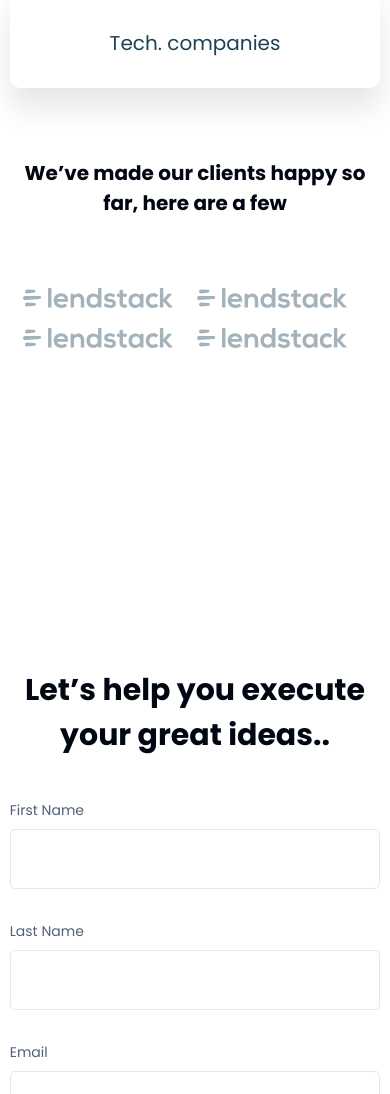
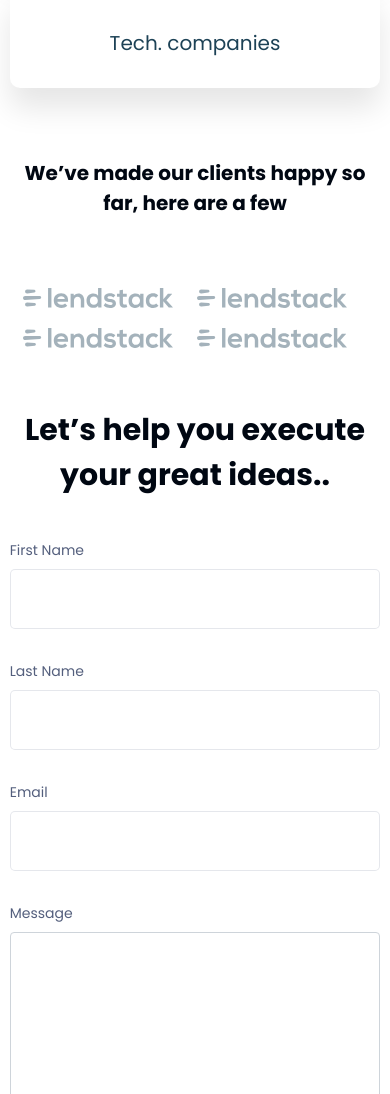
Before and after one commit to produqtedge/produqtedge-web, a plain HTML site: page index.html in a window 390 px wide. Shown: the part 5123-6217 px from the top of the page. Drawn offline with nearby package versions, Linux system fonts and the light colour scheme.

Commit message:
[feature]restart

```diff
--- a/raw/sass/index.scss
+++ b/raw/sass/index.scss
@@ -447,6 +447,7 @@ footer {
   .clients {
     display: flex;
     justify-content: center;
+    margin-bottom: 0px!important;
     padding: 50px 0px;
     .inner {
       width: 95%;
@@ -498,6 +499,7 @@ footer {
     background: url('../images/svg/lg-bg.svg');
     background-size: contain;
     background-repeat: no-repeat;
+    padding-bottom: 0px!important;
     .inner {
       margin-top: 20px;
       width: 95%;
@@ -568,6 +570,8 @@ footer {
   }
 
   .contact {
+    padding-top: 0px;
+    padding-bottom: 20px;
     height: 100%!important;
     .inner {
       width: 95%;
```
Also changed, not shown: assets/css/index.css, 1 other file.
